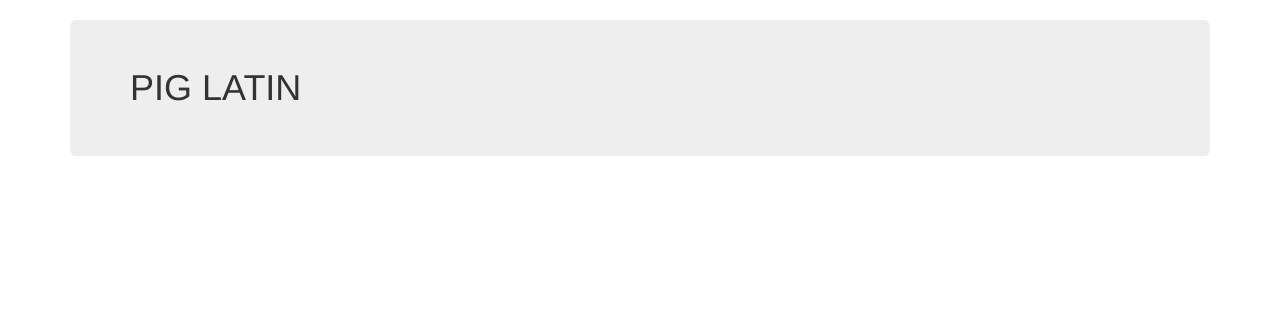
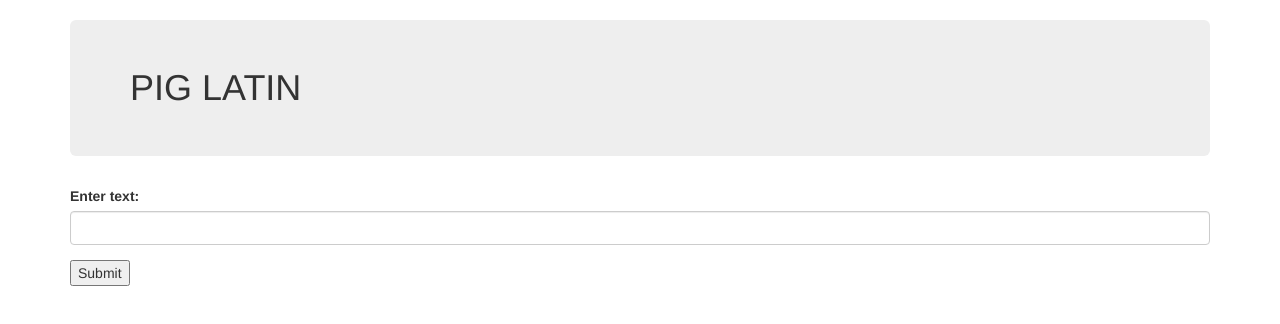
Before and after one commit to EstiShay/pig-latin, a plain HTML site: page index.html in a window 1280 px wide. Drawn offline with Linux system fonts and the light colour scheme.

Commit message:
add input form.

```diff
--- a/index.html
+++ b/index.html
@@ -10,6 +10,13 @@
   <body>
     <div class="container">
       <h1 class="jumbotron">PIG LATIN</h1>
+      <form id="pig-latin">
+        <div class="form-group">
+          <label for="rawtext">Enter text: </label>
+          <input type="text" id="rawtext" class="form-control">
+        </div>
+        <button type="submit" name="button">Submit</button>
+      </form>
     </div>
   </body>
 </html>
```
